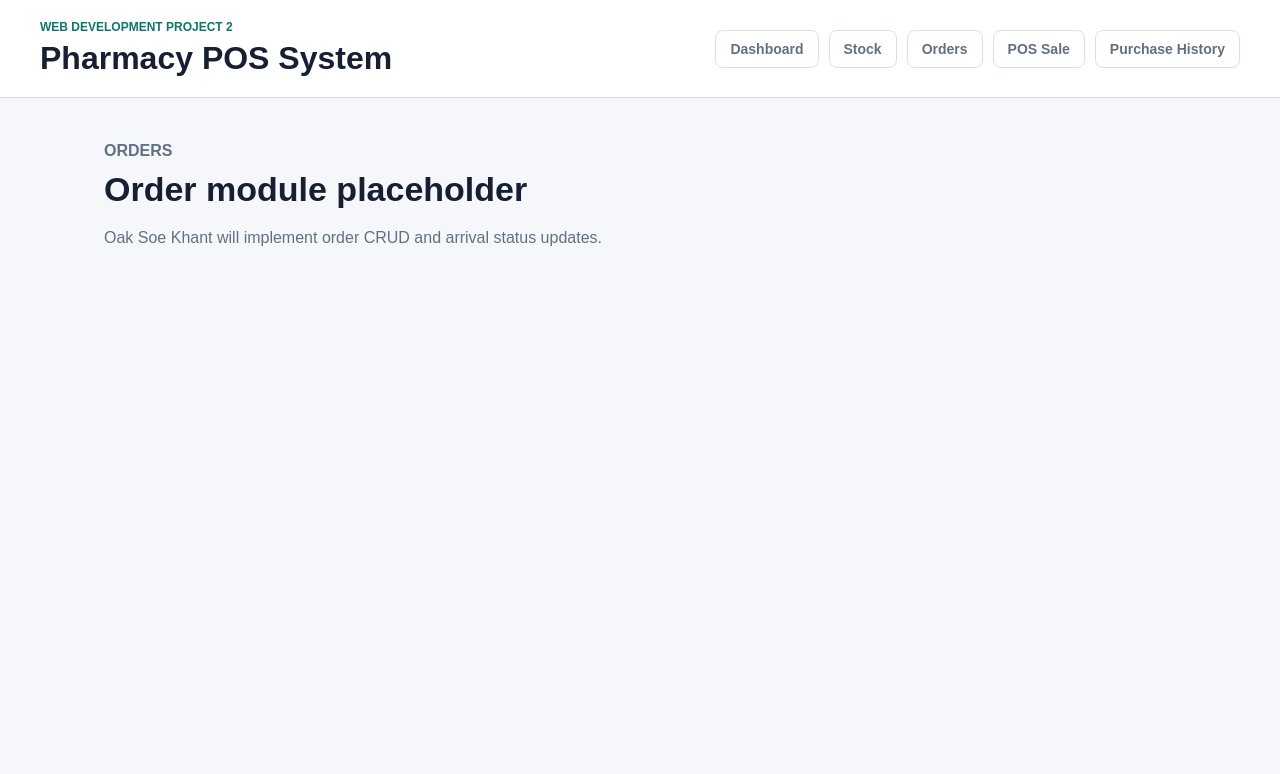
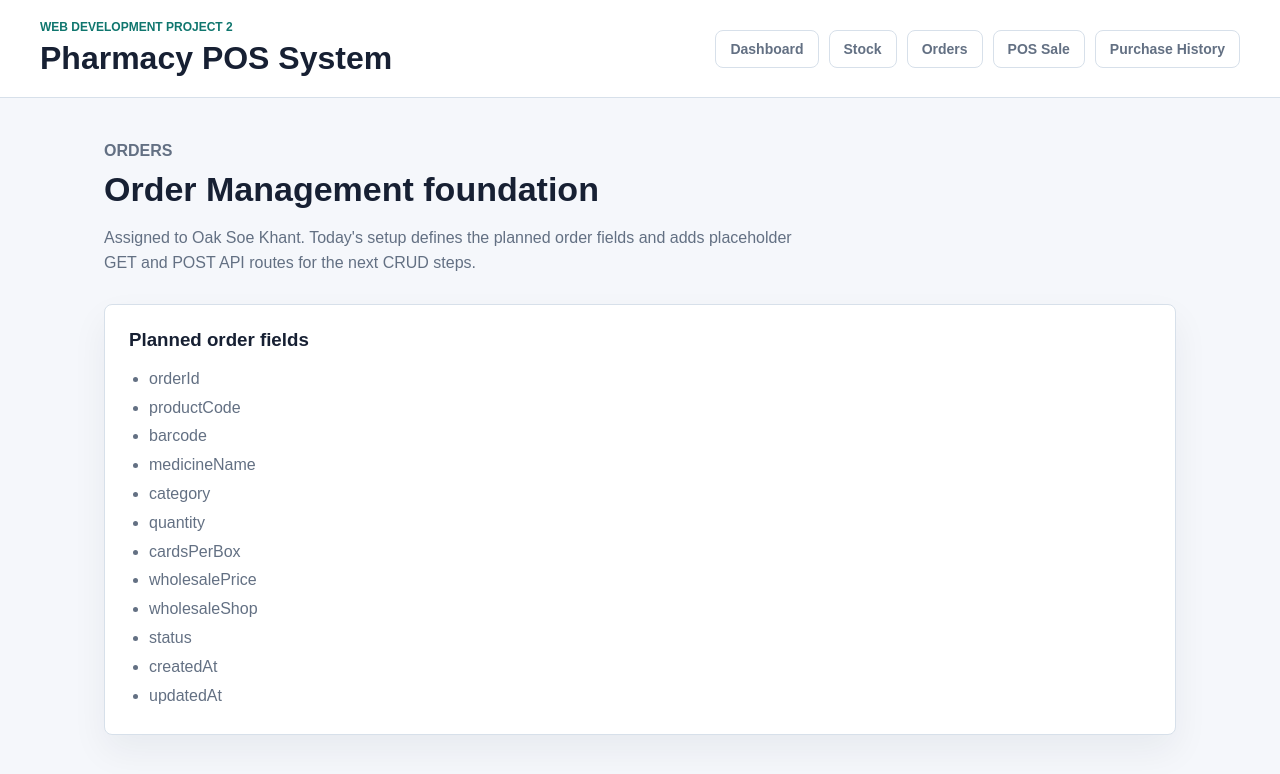
Before and after one commit to KaungHtikeSan-CD/pharmacy-pos-webdev2, a Next.js app: page /orders in a window 1280 px wide. Shown: the top 774 px of the page. Built offline with nearby package versions, Linux system fonts and the light colour scheme.

Commit message:
Add order management foundation

```diff
--- /dev/null
+++ b/app/api/orders/route.ts
@@ -0,0 +1,25 @@
+import { NextResponse } from "next/server";
+
+import { plannedOrderFields, type Order } from "@/types/order";
+
+export async function GET() {
+  return NextResponse.json({
+    message: "Order Management API foundation is ready.",
+    assignedTo: "Oak Soe Khant",
+    status: "Planning setup only",
+    plannedFields: plannedOrderFields,
+    orders: [] as Order[],
+  });
+}
+
+export async function POST() {
+  return NextResponse.json(
+    {
+      message:
+        "Order creation placeholder added. Full MongoDB save logic will be implemented in a later step.",
+      assignedTo: "Oak Soe Khant",
+      plannedFields: plannedOrderFields,
+    },
+    { status: 501 },
+  );
+}
--- a/app/orders/page.tsx
+++ b/app/orders/page.tsx
@@ -1,11 +1,26 @@
+import { plannedOrderFields } from "@/types/order";
+
 export default function OrdersPage() {
   return (
     <section className="page-shell">
       <div className="page-title">
         <p className="eyebrow">Orders</p>
-        <h2>Order module placeholder</h2>
-        <p>Oak Soe Khant will implement order CRUD and arrival status updates.</p>
+        <h2>Order Management foundation</h2>
+        <p>
+          Assigned to Oak Soe Khant. Today&apos;s setup defines the planned order
+          fields and adds placeholder GET and POST API routes for the next CRUD
+          steps.
+        </p>
       </div>
+
+      <section className="work-panel">
+        <h3>Planned order fields</h3>
+        <ul>
+          {plannedOrderFields.map((field) => (
+            <li key={field}>{field}</li>
+          ))}
+        </ul>
+      </section>
     </section>
   );
 }
--- /dev/null
+++ b/types/order.ts
@@ -0,0 +1,31 @@
+export type OrderStatus = "Ordered" | "Arrived";
+
+export interface Order {
+  orderId: string;
+  productCode: string;
+  barcode?: string;
+  medicineName: string;
+  category: string;
+  quantity: number;
+  cardsPerBox: number;
+  wholesalePrice: number;
+  wholesaleShop: string;
+  status: OrderStatus;
+  createdAt: Date;
+  updatedAt: Date;
+}
+
+export const plannedOrderFields = [
+  "orderId",
+  "productCode",
+  "barcode",
+  "medicineName",
+  "category",
+  "quantity",
+  "cardsPerBox",
+  "wholesalePrice",
+  "wholesaleShop",
+  "status",
+  "createdAt",
+  "updatedAt",
+] as const;
```
